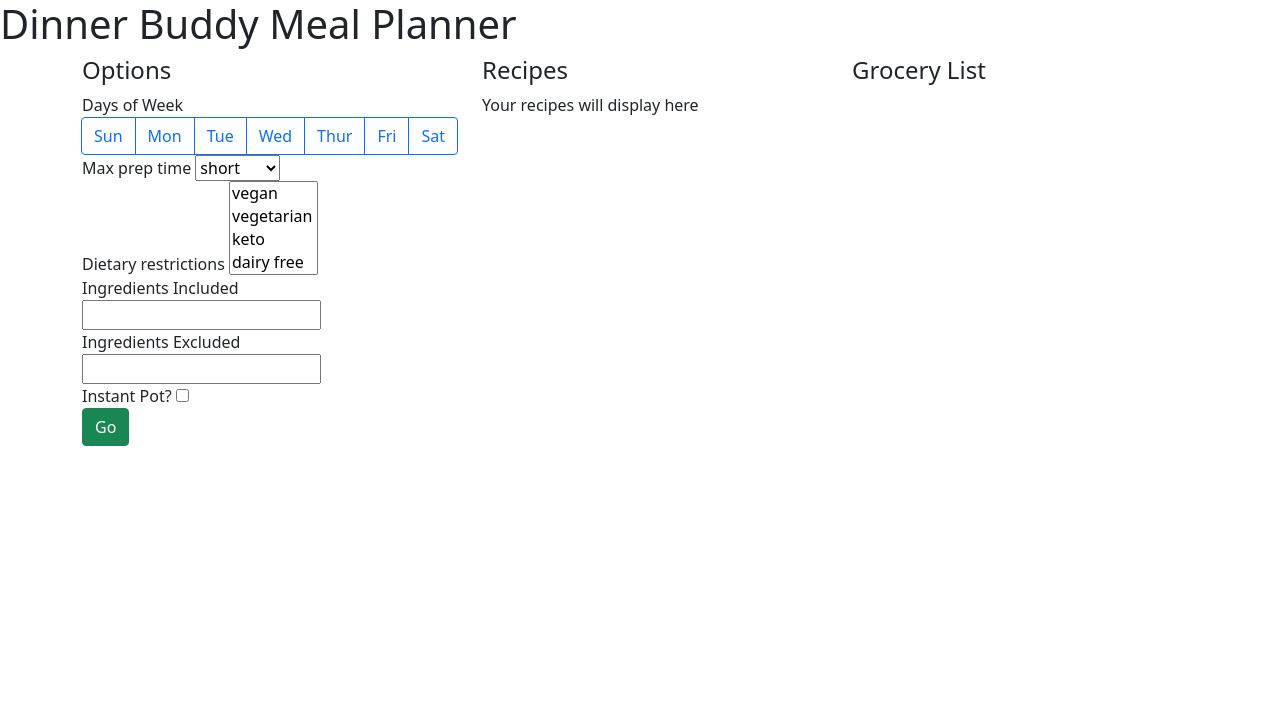
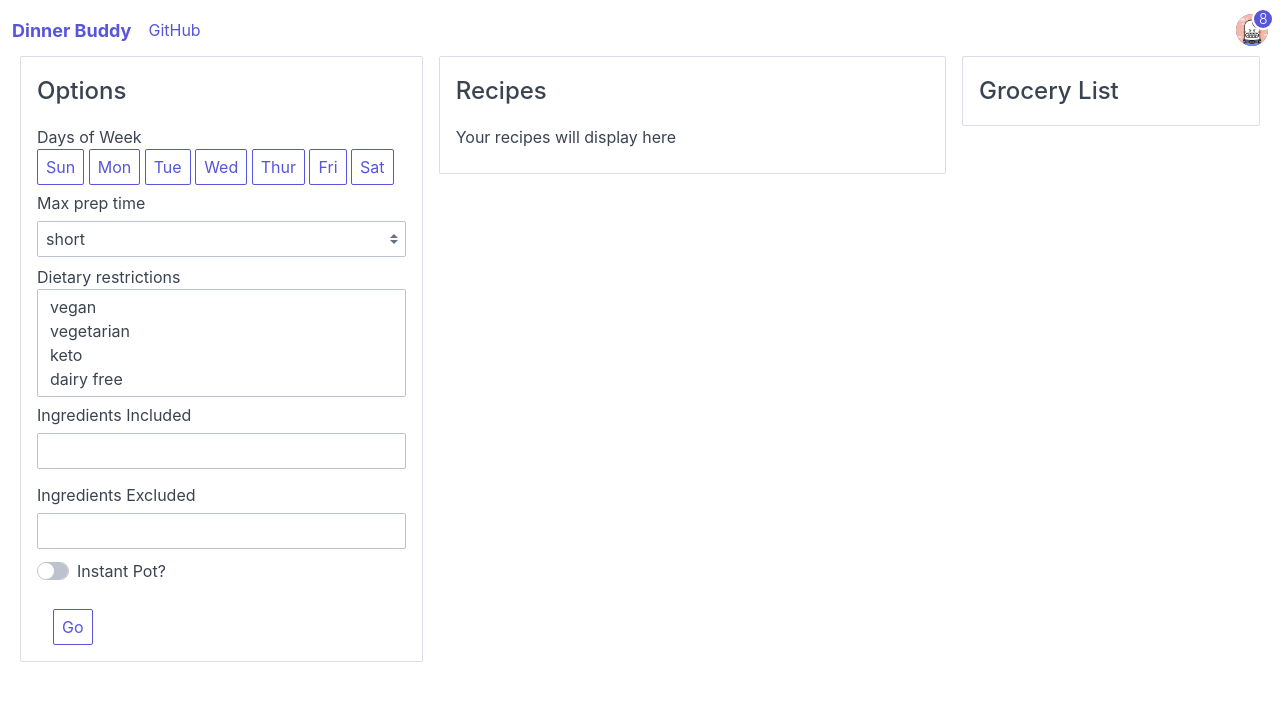
Before and after one commit to rcmendez23/dinner-buddy, a Django app: page /meal_planner/ in a window 1280 px wide. Shown: the top 701 px of the page. Run offline with Django 3.2, Linux system fonts and the light colour scheme.

Commit message:
Lookin prettier
- use Spectre "panels" with padding to build out the 3 main columns on the meal planner page
- add bare bones nav bar
- styling the button group for weekday selection by hiding check boxes and making it so when checked, the buttons are highlighted.

```diff
--- a/dinnerbuddy/dinnerbuddy/settings.py
+++ b/dinnerbuddy/dinnerbuddy/settings.py
@@ -122,3 +122,7 @@ USE_TZ = True
 # https://docs.djangoproject.com/en/3.1/howto/static-files/
 
 STATIC_URL = '/static/'
+
+STATICFILES_DIRS = [
+    os.path.join(BASE_DIR, "static")
+]
--- a/dinnerbuddy/meal_planner/forms.py
+++ b/dinnerbuddy/meal_planner/forms.py
@@ -14,9 +14,15 @@ class OptionsForm(forms.Form):
         ("kosher", "kosher"),
         ("halal", "halal"),
         ("paleo", "paleo"))
-    days_of_week = forms.CharField(label='Meal Days', max_length=100)
-    max_prep_time = forms.ChoiceField(choices=PREP_TIMES, required=False)
-    dietary_restrictions = forms.MultipleChoiceField(choices=DIETARY_RESTRICTIONS, required=False)
-    instant_pot = forms.BooleanField(label="Instant Pot?", required=False)
-    ingredients_included = forms.CharField(label='Ingredients Included', max_length=1000, required=False)
-    ingredients_excluded = forms.CharField(label='Ingredients Excluded', max_length=1000, required=False)
+    days_of_week = forms.CharField(label='Meal Days', max_length=100,
+                                   widget=forms.TextInput(attrs={'class': 'form-input'}))
+    max_prep_time = forms.ChoiceField(choices=PREP_TIMES, required=False,
+                                      widget=forms.Select(attrs={'class': 'form-select'}))
+    dietary_restrictions = forms.MultipleChoiceField(choices=DIETARY_RESTRICTIONS, required=False,
+                                                     widget=forms.SelectMultiple(attrs={'class': 'form-select'}))
+    instant_pot = forms.BooleanField(label="Instant Pot?", required=False,
+                                     widget=forms.CheckboxInput(attrs={'class': 'form-switch'}))
+    ingredients_included = forms.CharField(label='Ingredients Included', max_length=1000, required=False,
+                                           widget=forms.TextInput(attrs={'class': 'form-input'}))
+    ingredients_excluded = forms.CharField(label='Ingredients Excluded', max_length=1000, required=False,
+                                           widget=forms.TextInput(attrs={'class': 'form-input'}))
--- a/dinnerbuddy/meal_planner/templates/meal_planner/meal_planner.html
+++ b/dinnerbuddy/meal_planner/templates/meal_planner/meal_planner.html
@@ -3,80 +3,102 @@
 {% block title %}Dinner Buddy Meal Planner{% endblock %}
 
 {% block extrahead %}
-    {{ form.media }}
+    <style>
+        .planner-column {
+            padding: .4rem;
+        }
+
+        .day-of-week-check {
+            display: none;
+        }
+
+        .day-of-week-check:checked + label {
+            background: #5755d9;
+            color: white;
+        }
+
+
+    </style>
 {% endblock %}
 
 {% block content %}
-    <div class="justify-content-center"><h1>Dinner Buddy Meal Planner</h1></div>
     <div class="container">
-        <div class="row">
-            <div class="col">
-                <h4>Options</h4>
-                <div>
+        <div class="columns">
+            <div class="planner-column col-4">
+                <div class="panel">
+                    <div class="panel-header">
+                        <div class="panel-title h4">Options</div>
+                    </div>
+                    <div class="panel-body">
                         <form action="#" method="POST">
                             {% csrf_token %}
-                        <div class="form-row">
+                            <div>
                                 <label>Days of Week</label>
-                            <div class="btn-group" role="group" aria-label="Basic checkbox toggle button group">
-                                <input name="days_of_week" value="Sunday" type="checkbox" class="btn-check"
-                                       id="btncheck1" autocomplete="off">
-                                <label class="btn btn-outline-primary" for="btncheck1">Sun</label>
-
-                                <input name="days_of_week" value="Monday" type="checkbox" class="btn-check"
-                                       id="btncheck2" autocomplete="off">
-                                <label class="btn btn-outline-primary" for="btncheck2">Mon</label>
-
-                                <input name="days_of_week" value="Tuesday" type="checkbox" class="btn-check"
-                                       id="btncheck3" autocomplete="off">
+                                <div class="form-group" role="group" aria-label="Basic checkbox toggle button group">
+                                    <input name="days_of_week" value="Sunday" class="day-of-week-check" type="checkbox"
+                                           id="btncheck1">
+                                    <label class="btn btn-check" for="btncheck1">Sun</label>
+                                    <input name="days_of_week" value="Monday" class="day-of-week-check" type="checkbox"
+                                           id="btncheck2">
+                                    <label class="btn btn-check" for="btncheck2">Mon</label>
+                                    <input name="days_of_week" value="Tuesday" class="day-of-week-check" type="checkbox"
+                                           id="btncheck3">
                                     <label class="btn btn-outline-primary" for="btncheck3">Tue</label>
-
-                                <input name="days_of_week" value="Wednesday" type="checkbox" class="btn-check"
-                                       id="btncheck4" autocomplete="off">
+                                    <input name="days_of_week" value="Wednesday" class="day-of-week-check"
+                                           type="checkbox"
+                                           id="btncheck4">
                                     <label class="btn btn-outline-primary" for="btncheck4">Wed</label>
-
-                                <input name="days_of_week" value="Thursday" type="checkbox" class="btn-check"
-                                       id="btncheck5" autocomplete="off">
+                                    <input name="days_of_week" value="Thursday" class="day-of-week-check"
+                                           type="checkbox"
+                                           id="btncheck5">
                                     <label class="btn btn-outline-primary" for="btncheck5">Thur</label>
-
-                                <input name="days_of_week" value="Friday" type="checkbox" class="btn-check"
-                                       id="btncheck6" autocomplete="off">
+                                    <input name="days_of_week" value="Friday" class="day-of-week-check" type="checkbox"
+                                           id="btncheck6">
                                     <label class="btn btn-outline-primary" for="btncheck6">Fri</label>
-
-                                <input name="days_of_week" value="Saturday" type="checkbox" class="btn-check"
-                                       id="btncheck7" autocomplete="off">
+                                    <input name="days_of_week" value="Saturday" class="day-of-week-check"
+                                           type="checkbox"
+                                           id="btncheck7">
                                     <label class="btn btn-outline-primary" for="btncheck7">Sat</label>
                                 </div>
                             </div>
-                        <div class="form-row">
-                            <label>Max prep time</label>
+                            <div class="form-group">
+                                <label class="form-label">Max prep time</label>
                                 {{ options_form.max_prep_time }}
                             </div>
                             <div>
                                 <label>Dietary restrictions</label>
                                 {{ options_form.dietary_restrictions }}
                             </div>
-                        <div class="form-row">
-                            <label>Ingredients Included</label>
-                            <input name="ingredients_included" type="text">
+                            <div class="form-group">
+                                <label class="form-label">Ingredients Included</label>
+                                {{ options_form.ingredients_included }}
                             </div>
-                        <div class="form-row">
-                            <label>Ingredients Excluded</label>
-                            <input name="ingredients_excluded" type="text">
+                            <div class="form-group">
+                                <label class="form-label">Ingredients Excluded</label>
+                                {{ options_form.ingredients_excluded }}
                             </div>
-                        <div>
-                            <label>Instant Pot?</label>
-                            {{ options_form.instant_pot }}
+                            <div class="form-group">
+                                <label class="form-switch">
+                                    <input name="instant_pot" type="checkbox">
+                                    <i class="form-icon"></i> Instant Pot?
+                                </label>
                             </div>
-                        <div>
+                            <div class="panel-footer">
                                 <button type="submit"
-                                    class="btn btn-success">
+                                        class="btn">
                                     Go
                                 </button>
                             </div>
                         </form>
                     </div>
                 </div>
-            <div class="col"><h4>Recipes</h4>
+            </div>
+            <div class="planner-column col-5">
+                <div class="panel">
+                    <div class="panel-header">
+                        <div class="panel-title h4">Recipes</div>
+                    </div>
+                    <div class="panel-body">
                         {% if state == "no_results" %}
                             <p>Your recipes will display here</p>
                         {% endif %}
@@ -88,7 +110,15 @@
                             {% endfor %}
                         {% endif %}
                     </div>
-            <div class="col"><h4>Grocery List</h4></div>
+                </div>
+            </div>
+            <div class="planner-column col-3">
+                <div class="panel">
+                    <div class="panel-header">
+                        <div class="panel-title h4">Grocery List</div>
+                    </div>
+                </div>
+            </div>
         </div>
     </div>
 
--- a/dinnerbuddy/templates/base.html
+++ b/dinnerbuddy/templates/base.html
@@ -7,12 +7,36 @@
     <meta charset="UTF-8">
     <meta name="viewport" content="width=device-width, initial-scale=1, shrink-to-fit=no">
 
-    <link href="https://cdn.jsdelivr.net/npm/bootstrap@5.0.0-beta1/dist/css/bootstrap.min.css" rel="stylesheet" integrity="sha384-giJF6kkoqNQ00vy+HMDP7azOuL0xtbfIcaT9wjKHr8RbDVddVHyTfAAsrekwKmP1" crossorigin="anonymous">
+    {% load static %}
+
+    {#    <link href="https://cdn.jsdelivr.net/npm/bootstrap@5.0.0-beta1/dist/css/bootstrap.min.css" rel="stylesheet" integrity="sha384-giJF6kkoqNQ00vy+HMDP7azOuL0xtbfIcaT9wjKHr8RbDVddVHyTfAAsrekwKmP1" crossorigin="anonymous">#}
+    <link rel="stylesheet" href="https://unpkg.com/spectre.css/dist/spectre.min.css">
+    <link rel="stylesheet" href="https://unpkg.com/spectre.css/dist/spectre-exp.min.css">
+    <link rel="stylesheet" href="https://unpkg.com/spectre.css/dist/spectre-icons.min.css">
 
     {% block extrahead %} {% endblock %}
+
+    <style>
+        body {
+            padding: .6rem;
+        }
+    </style>
 </head>
 
 <body>
+<header class="navbar mb-5">
+    <section class="navbar-section">
+        <a href="#" class="navbar-brand text-bold mr-2">Dinner Buddy</a>
+        <a href="https://github.com/rcmendez23/dinner-buddy" class="btn btn-link">GitHub</a>
+    </section>
+    <section class="navbar-section">
+        <div class="input-group input-inline">
+            <figure class="avatar badge" data-badge="8" data-initial="YZ">
+                <img src="{% static "avatar-1.png" %}" alt="YZ">
+            </figure>
+        </div>
+    </section>
+</header>
 {% block content %}{% endblock %}
 </body>
 
```
Also changed, not shown: dinnerbuddy/static/avatar-1.png (added). Lines whose indentation alone changed are shown as unchanged.
